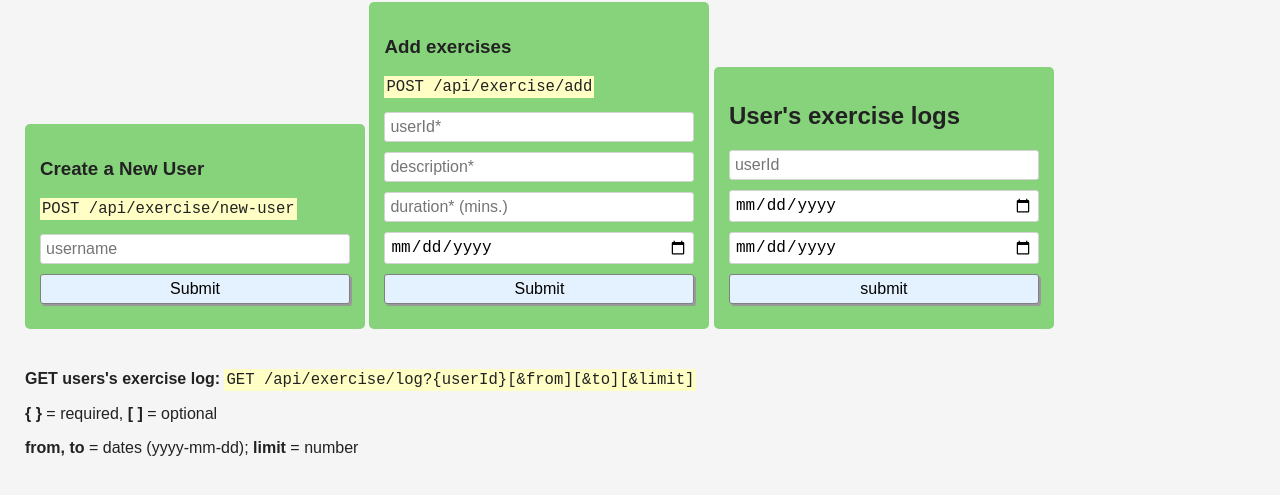
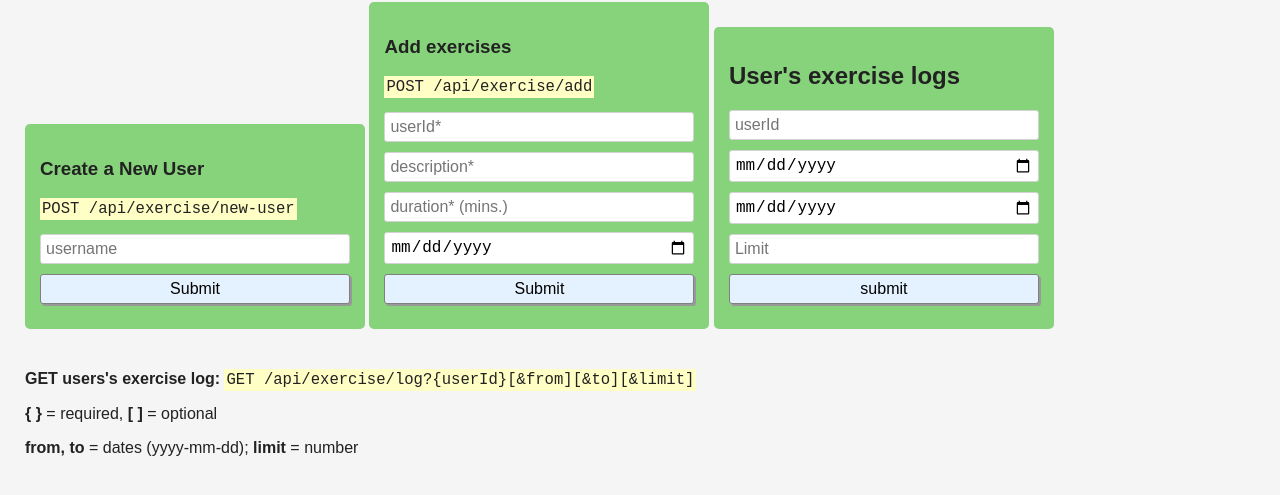
Before and after one commit to victor-mwania/fcc-exercisetracker, a website: page views/index.html in a window 1280 px wide. Shown: the part 81-576 px from the top of the page. Drawn offline with Linux system fonts and the light colour scheme; files that its build step writes are made by us from their sources.

Commit message:
added  input to get limit

```diff
--- a/views/index.html
+++ b/views/index.html
@@ -33,6 +33,7 @@
          <input type="text" name="userId" id="userId" placeholder="userId">
          <input type="date" name="from" id="from" placeholder="Start Date">
          <input type="date" name="end" id="end" placeholder="End Date">
+         <input type="number" name="limit" id="limit" placeholder="Limit">
          <input type="submit" value="submit">
       </form>
       <p><strong>GET users's exercise log: </strong><code>GET
```
